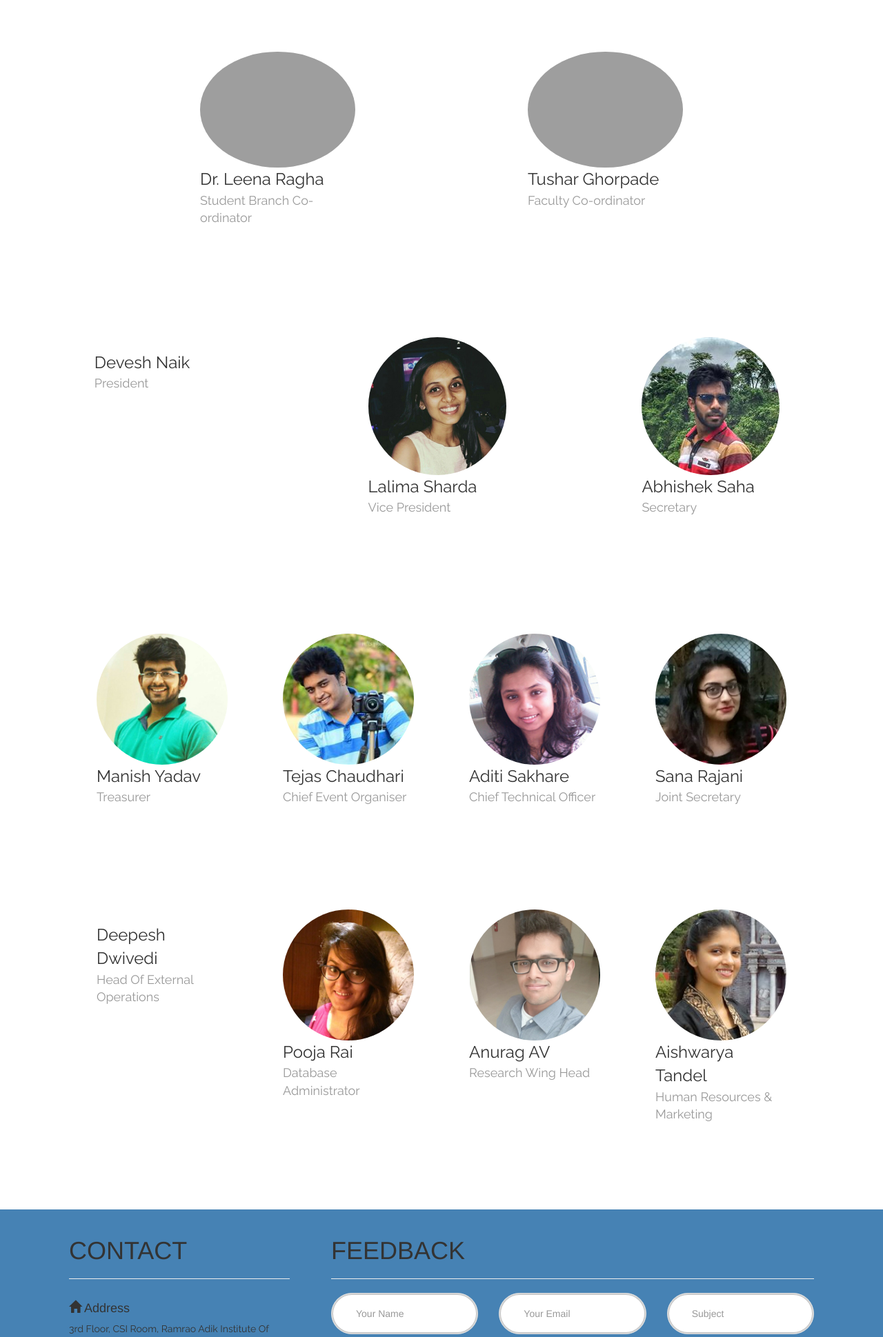
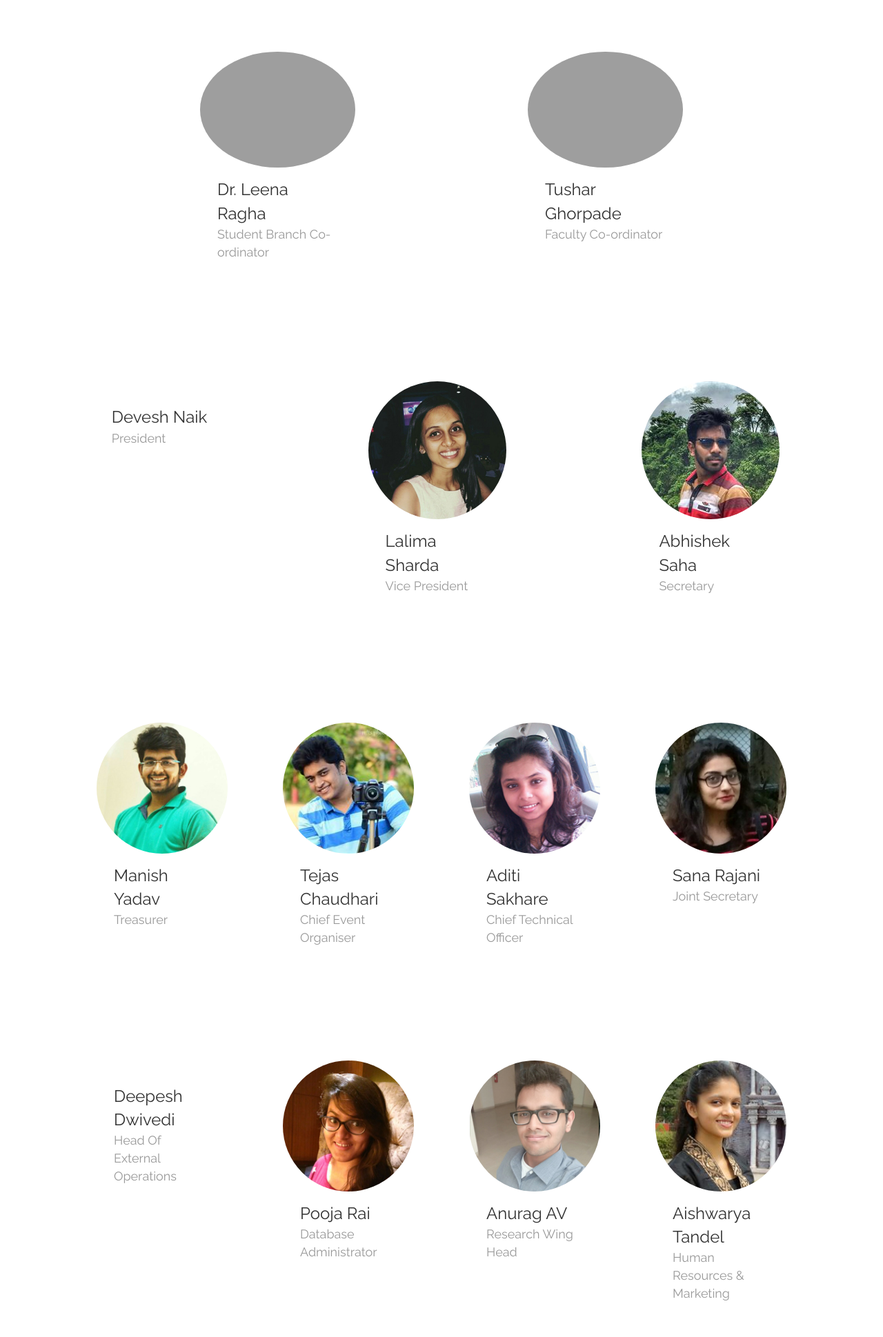
Before and after one commit to neelgeek/CSIRait-Website, a PHP site: page /index.html in a window 1280 px wide. Shown: the part 3606-5545 px from the top of the page at 69% size. Run offline with PHP 8.4, Linux system fonts and the light colour scheme; some libraries are stand-ins or nearby versions; grey boxes are pictures that could not be loaded.

Commit message:
Resolved Conflicts

```diff
--- a/css/style.css
+++ b/css/style.css
@@ -877,8 +877,7 @@
     padding:30px !important;
 }
 
-    padding: 20px;
-}
+
 
 .team .card-title-wrap {
     padding: 15px 25px;
```
